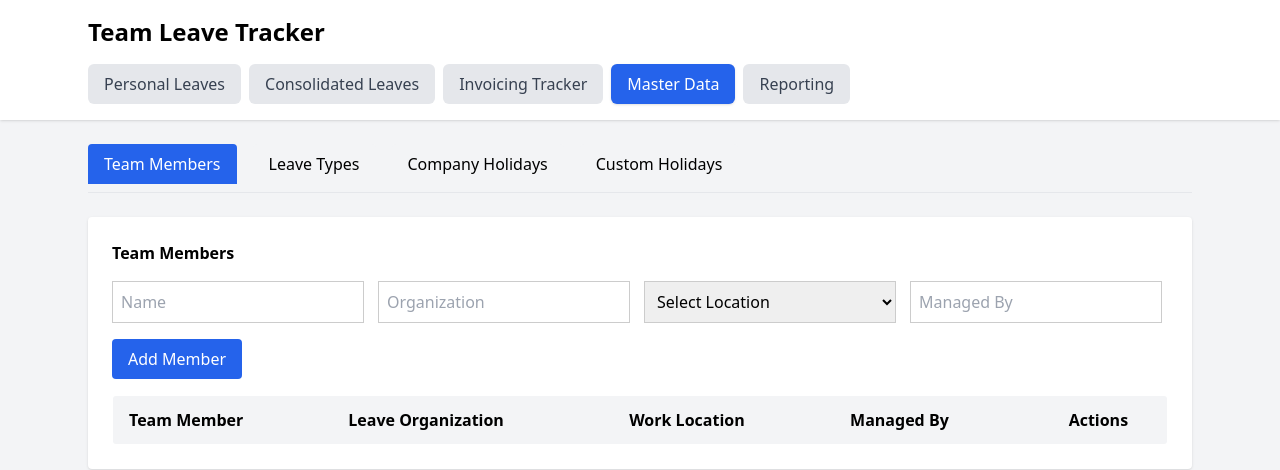
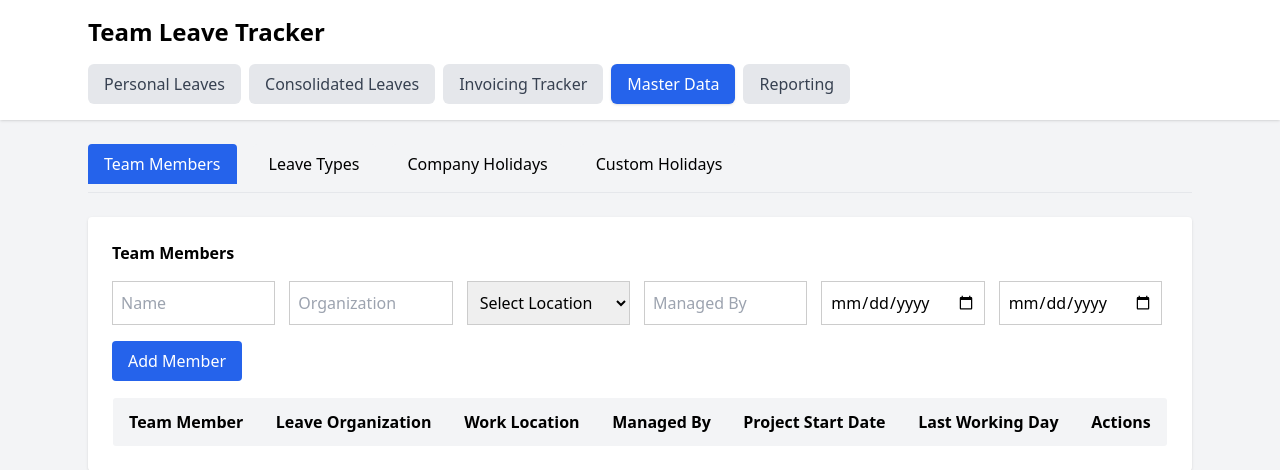
Before and after one commit to pinaki-GH/leave-tracker, a Next.js app: page /members in a window 1280 px wide. Shown: the top 470 px of the page. Built offline with nearby package versions, Linux system fonts and the light colour scheme.

Commit message:
Update page.tsx

```diff
--- a/app/members/page.tsx
+++ b/app/members/page.tsx
@@ -11,6 +11,8 @@ type Member = {
   organization: string;
   location: string;
   managedBy: string;
+  projectStartDate?: string;
+  lastWorkingDay?: string;
 };
 
 type LeaveType = {
@@ -49,6 +51,8 @@ export default function MembersPage() {
   const [newOrg, setNewOrg] = useState("");
   const [newLocation, setNewLocation] = useState("");
   const [newManagedBy, setNewManagedBy] = useState("");
+  const [newProjectStartDate, setNewProjectStartDate] = useState("");
+  const [newLastWorkingDay, setNewLastWorkingDay] = useState("");
 
   const [editingMemberId, setEditingMemberId] = useState<string | null>(null);
   const [editMember, setEditMember] = useState<Partial<Member>>({});
@@ -101,6 +105,8 @@ export default function MembersPage() {
         organization: m.organization || "",
         location: m.location || "",
         managedBy: m.managedBy || "",
+        projectStartDate: m.projectStartDate || "",
+        lastWorkingDay: m.lastWorkingDay || "",
       }))
     );
 
@@ -164,6 +170,8 @@ export default function MembersPage() {
         organization: newOrg.trim(),
         location: newLocation.trim(),
         managedBy: newManagedBy.trim(),
+        projectStartDate: newProjectStartDate,
+        lastWorkingDay: newLastWorkingDay,
       },
     ]);
 
@@ -171,6 +179,8 @@ export default function MembersPage() {
     setNewOrg("");
     setNewLocation("");
     setNewManagedBy("");
+    setNewProjectStartDate("");
+    setNewLastWorkingDay("");
   };
 
   const updateMember = () => {
@@ -185,6 +195,8 @@ export default function MembersPage() {
               organization: editMember.organization || "",
               location: editMember.location || "",
               managedBy: editMember.managedBy || "",
+              projectStartDate: editMember.projectStartDate || "",
+              lastWorkingDay: editMember.lastWorkingDay || "",
             }
           : m
       )
@@ -372,7 +384,7 @@ const deleteOverride = (id: string) => {
         <div className="bg-white p-6 rounded shadow">
           <h2 className="font-bold mb-4">Team Members</h2>
 
-          <div className="grid md:grid-cols-4 gap-2 mb-4">
+          <div className="grid md:grid-cols-6 gap-2 mb-4">
             <input
               placeholder="Name"
               value={newName}
@@ -405,6 +417,22 @@ const deleteOverride = (id: string) => {
               onChange={e => setNewManagedBy(e.target.value)}
               className="border p-2"
             />
+
+            <input
+              type="date"
+              value={newProjectStartDate}
+              onChange={e => setNewProjectStartDate(e.target.value)}
+              className="border p-2"
+              title="Project Start Date"
+            />
+
+            <input
+              type="date"
+              value={newLastWorkingDay}
+              onChange={e => setNewLastWorkingDay(e.target.value)}
+              className="border p-2"
+              title="Last Working Day"
+            />
           </div>
 
           <button
@@ -421,6 +449,8 @@ const deleteOverride = (id: string) => {
                 <th className="px-4 py-3 text-left">Leave Organization</th>
                 <th className="px-4 py-3 text-left">Work Location</th>
                 <th className="px-4 py-3 text-left">Managed By</th>
+                <th className="px-4 py-3 text-left">Project Start Date</th>
+                <th className="px-4 py-3 text-left">Last Working Day</th>
                 <th className="px-4 py-3 text-center">Actions</th>
               </tr>
             </thead>
@@ -491,6 +521,34 @@ const deleteOverride = (id: string) => {
                         />
                       </td>
 
+                      <td className="px-4 py-3">
+                        <input
+                          type="date"
+                          value={editMember.projectStartDate || ""}
+                          onChange={e =>
+                            setEditMember({
+                              ...editMember,
+                              projectStartDate: e.target.value,
+                            })
+                          }
+                          className="border p-2 w-full"
+                        />
+                      </td>
+
+                      <td className="px-4 py-3">
+                        <input
+                          type="date"
+                          value={editMember.lastWorkingDay || ""}
+                          onChange={e =>
+                            setEditMember({
+                              ...editMember,
+                              lastWorkingDay: e.target.value,
+                            })
+                          }
+                          className="border p-2 w-full"
+                        />
+                      </td>
+
                       <td className="px-4 py-3 text-center">
                         <div className="flex justify-center gap-3">
                           <button
@@ -526,6 +584,14 @@ const deleteOverride = (id: string) => {
 
                       <td className="px-4 py-3">
                         {m.managedBy || "—"}
+                      </td>
+
+                      <td className="px-4 py-3">
+                        {m.projectStartDate || "—"}
+                      </td>
+
+                      <td className="px-4 py-3">
+                        {m.lastWorkingDay || "—"}
                       </td>
 
                       <td className="px-4 py-3 text-center">
```
